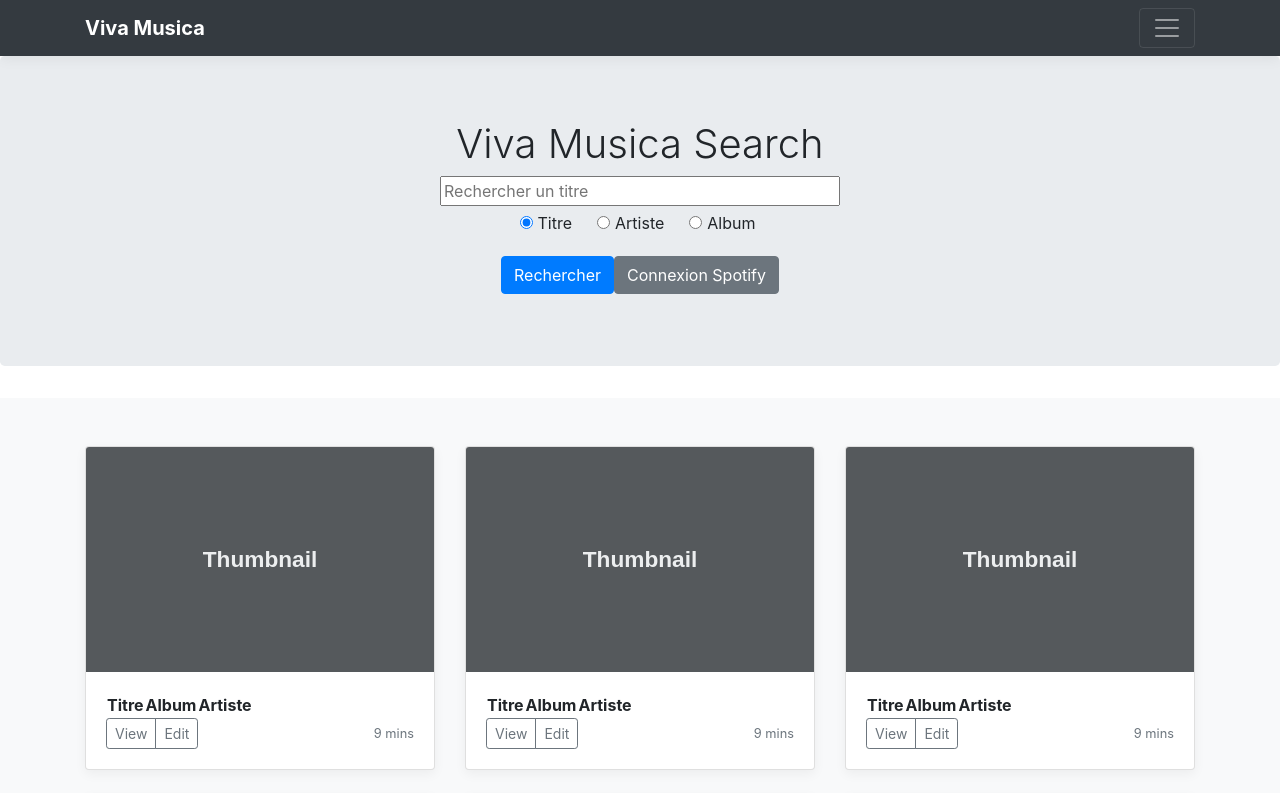
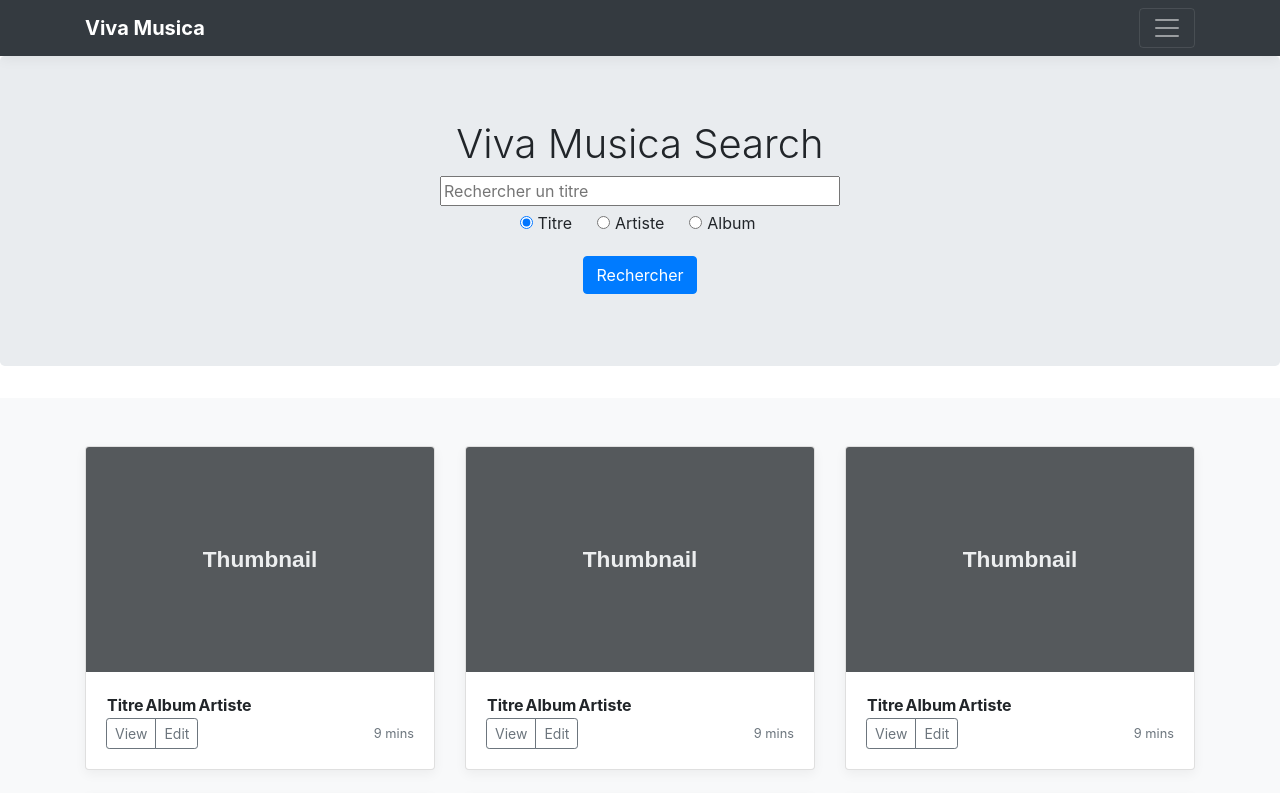
Before and after one commit to julianlebouc/ARCHIWEB22, an Angular app in the folder dashproject/dashfront/: page / in a window 1280 px wide. Shown: the top 793 px of the page. Built offline with nearby package versions, Linux system fonts and the light colour scheme.

Commit message:
Suppresion bouton LoginSpotify

```diff
--- a/dashproject/dashfront/src/app/components/recherche/recherche.component.html
+++ b/dashproject/dashfront/src/app/components/recherche/recherche.component.html
@@ -24,8 +24,7 @@
 
       <p>
         <a href="validation" class="btn btn-primary my-2" (click)="clickRechercher()">Rechercher</a>
-          <!--   -->
-        <a href="#" class="btn btn-secondary my-2">Connexion Spotify</a>
+
 
       </p>
     </div>
```
